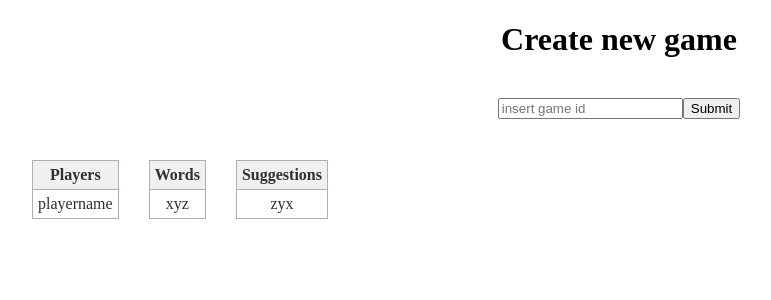
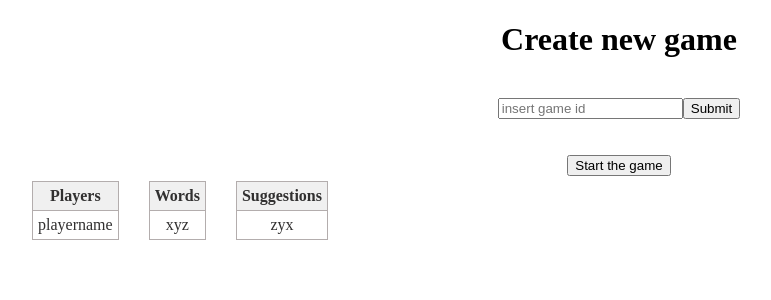
Before and after one commit to CookieInside/bingo, a Flask app: page /create in a window 1280 px wide. Shown: the top 300 px of the page, without its empty margins (21-792 px from the left). Run offline with Flask 3, Linux system fonts and the light colour scheme.

Commit message:
start game init

```diff
--- a/app.py
+++ b/app.py
@@ -92,5 +92,11 @@ def use_suggestion(id, index):
     get_game(id).add_word(int(index))
     return jsonify({"result" : "word added"})
 
+@app.route("/start-game/<id>")
+def use_suggestion(id):
+    get_game(id).add_word(int(index))
+    return jsonify({"result" : "status updated"})
+
+
 if __name__ == "__main__":
     app.run(host="0.0.0.0")
--- a/templates/admin.html
+++ b/templates/admin.html
@@ -20,6 +20,10 @@
 
         function addSuggestion(index){
             fetch("/use-suggestion/" + id + "/" + index);
+        }
+
+        function startGame(){
+            fetch("/start-game/" + id);
         }
 
         async function clock(){
@@ -93,6 +97,7 @@
         <br>
         <input type="text" placeholder="insert game id" id="gameID"><input type="submit" value="Submit" id="submitID" onclick="setID()">
         <br><br><br>
+        <button id ="start" onclick="startGame()">Start the game</button>
     </center>
     <table style="border:0px;">
         <td style="border:0px;">
```
